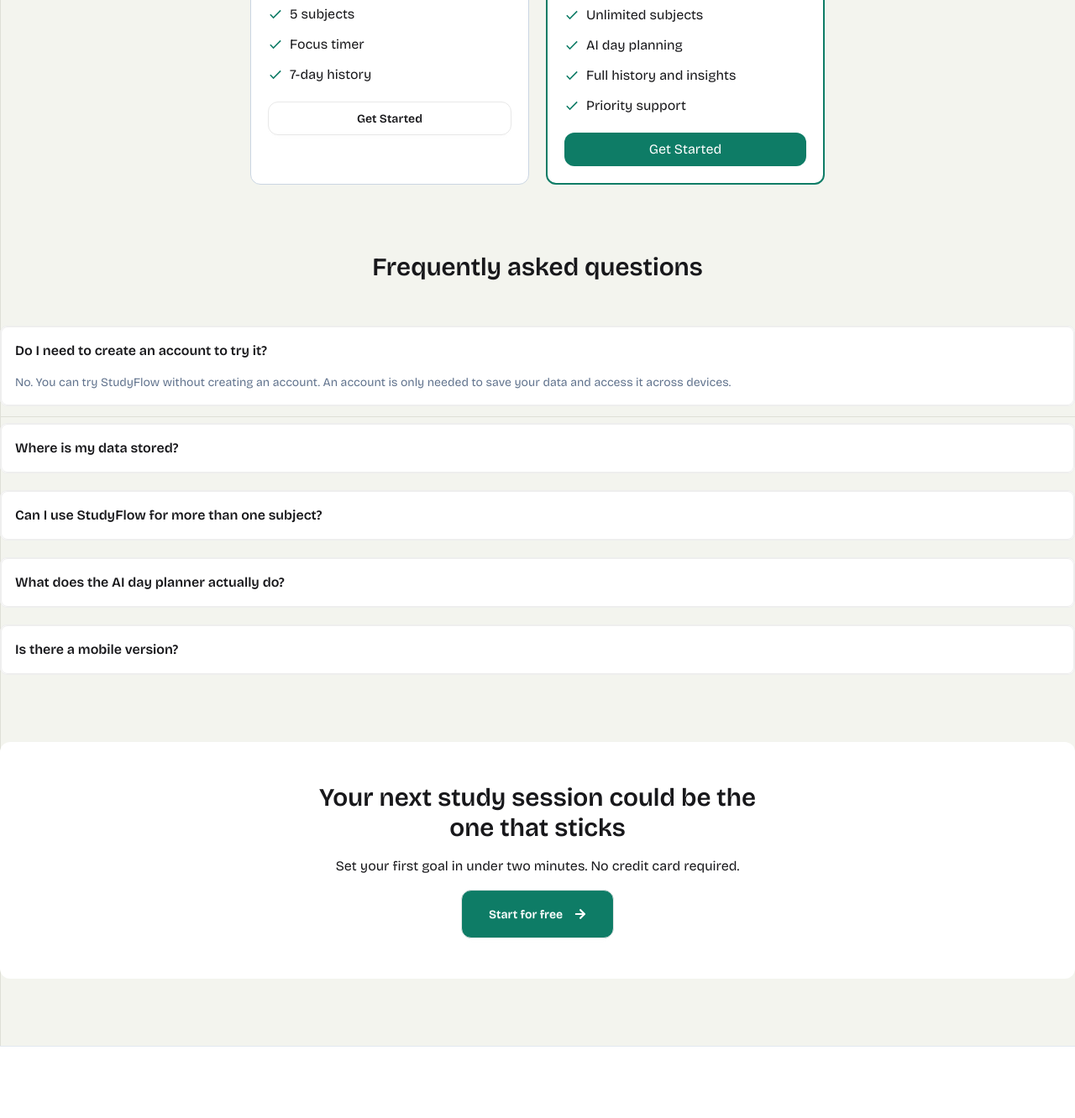
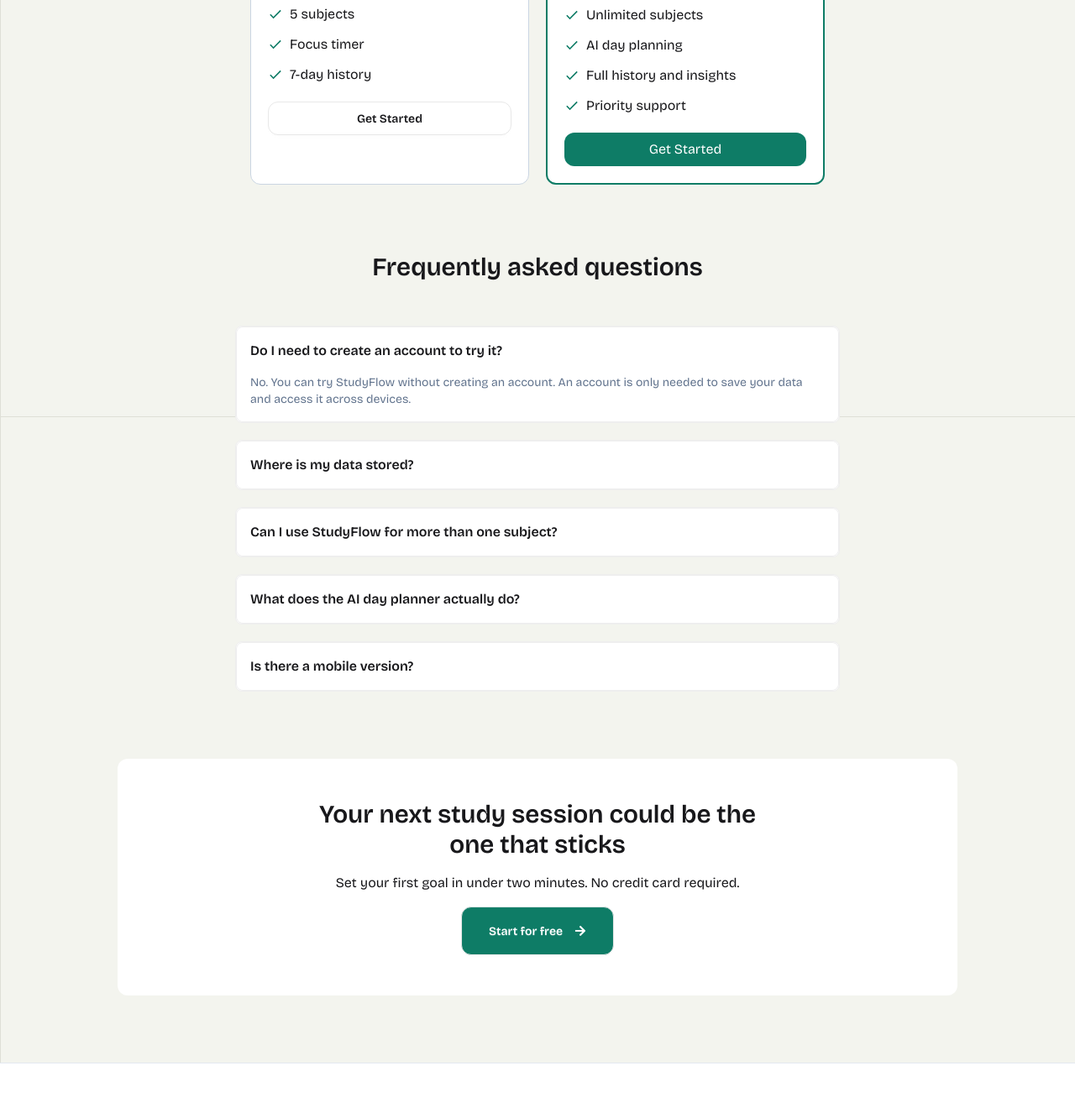
Before and after one commit to officialbondondatta/studyFlow, a React (Vite) app: page / in a window 1280 px wide. Shown: the part 3504-4836 px from the top of the page at 84% size. Built offline with nearby package versions, Linux system fonts and the light colour scheme.

Commit message:
fixed some responsive issues

```diff
--- a/src/components/Faq.jsx
+++ b/src/components/Faq.jsx
@@ -36,7 +36,7 @@
     ];
 
     return (
-        <section className="container mx-auto p-5 lg:p-0 lg:mt-20 mt-10">
+        <section className="container mx-auto p-5 lg:p-0 lg:mt-20 mt-10 max-w-180">
             <SectionHeader title={title}></SectionHeader>
             <div className="flex flex-col gap-5">
                 {
--- a/src/components/Marketting.jsx
+++ b/src/components/Marketting.jsx
@@ -3,7 +3,7 @@
     const title = "Your next study session could be the one that sticks"
     const description = "Set your first goal in under two minutes. No credit card required."
     return (
-        <section className="container mx-auto lg:mt-20 mt-10 p-5 lg:p-0">
+        <section className="container mx-auto lg:mt-20 mt-10 p-5 lg:p-0 max-w-250">
             <div className="bg-white rounded-xl flex items-center flex-col justify-center space-y-4 p-12 text-center">
                 <h2 className="text-3xl font-semibold text-center max-w-140">{title}</h2>
                 <p className="">{description}</p>
```
